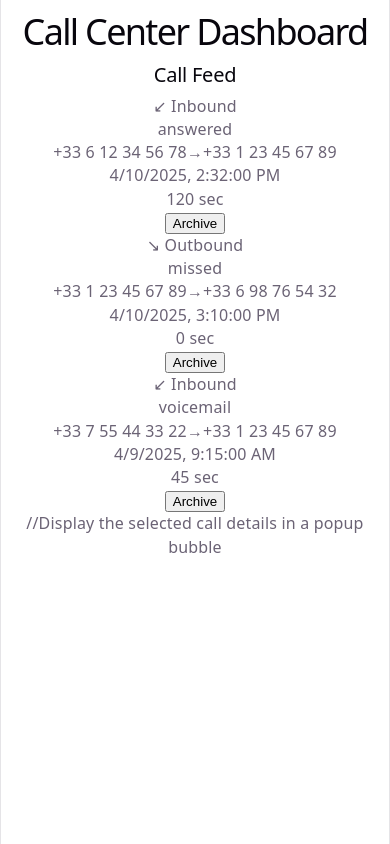
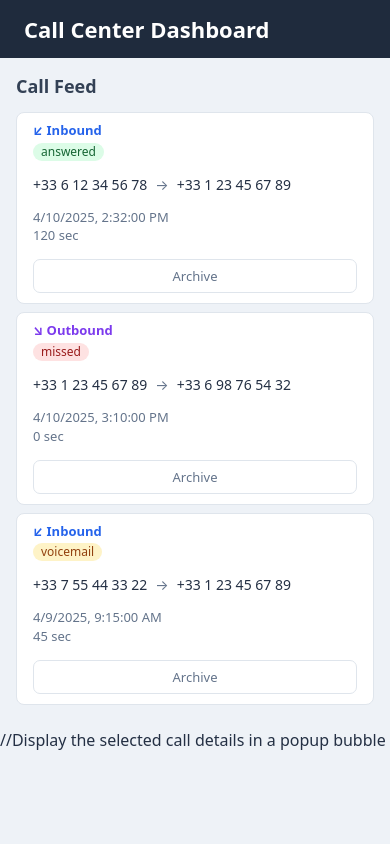
Before and after one commit to DimGianno/Call-Center-Frontend, a React (Vite) app in the folder call-center/: page / in a window 390 px wide. Built offline with nearby package versions, Linux system fonts and the light colour scheme.

Commit message:
Refactor popup bubble styling and update selected call info display in App component

```diff
--- a/call-center/src/App.jsx
+++ b/call-center/src/App.jsx
@@ -64,8 +64,13 @@ function App() {
       //Display the selected call details in a popup bubble
       {selectedCall && (
         <div className="popup-bubble">
-          <button onClick={() => setSelectedCallId(null)}>Close</button>
-          <p>Selected Call Info:</p>
+          <button
+            className="close-button"
+            onClick={() => setSelectedCallId(null)}
+          >
+            Close
+          </button>
+          <h2>Selected Call Info:</h2>
           <p>Direction: {selectedCall.direction}</p>
           <p>From: {selectedCall.from}</p>
           <p>To: {selectedCall.to}</p>
--- a/call-center/src/index.css
+++ b/call-center/src/index.css
@@ -1,122 +1,352 @@
 :root {
-  --text: #6b6375;
-  --text-h: #08060d;
-  --bg: #fff;
-  --border: #e5e4e7;
-  --code-bg: #f4f3ec;
-  --accent: #aa3bff;
-  --accent-bg: rgba(170, 59, 255, 0.1);
-  --accent-border: rgba(170, 59, 255, 0.5);
-  --social-bg: rgba(244, 243, 236, 0.5);
-  --shadow:
-    rgba(0, 0, 0, 0.1) 0 10px 15px -3px, rgba(0, 0, 0, 0.05) 0 4px 6px -2px;
+  /* Fonts */
+  --font-sans: system-ui, -apple-system, BlinkMacSystemFont, "Segoe UI", Roboto, Arial, sans-serif;
 
-  --sans: system-ui, 'Segoe UI', Roboto, sans-serif;
-  --heading: system-ui, 'Segoe UI', Roboto, sans-serif;
-  --mono: ui-monospace, Consolas, monospace;
+  /* Page colors */
+  --color-page-bg: #eef2f7;
+  --color-surface: #ffffff;
+  --color-header-bg: #1f2b3d;
 
-  font: 18px/145% var(--sans);
-  letter-spacing: 0.18px;
-  color-scheme: light dark;
-  color: var(--text);
-  background: var(--bg);
-  font-synthesis: none;
-  text-rendering: optimizeLegibility;
-  -webkit-font-smoothing: antialiased;
-  -moz-osx-font-smoothing: grayscale;
+  /* Text colors */
+  --color-text-main: #243044;
+  --color-text-muted: #64748b;
+  --color-text-heading: #334155;
+  --color-text-inverse: #ffffff;
 
-  @media (max-width: 1024px) {
-    font-size: 16px;
+  /* Borders and shadows */
+  --color-border: #dfe5ec;
+  --color-border-hover: #cbd5e1;
+  --shadow-card: 0 4px 12px rgba(15, 23, 42, 0.06);
+  --shadow-popup: 0 16px 40px rgba(15, 23, 42, 0.2);
+
+  /* Status colors */
+  --color-inbound: #2563eb;
+  --color-outbound: #7c3aed;
+
+  --color-answered-bg: #dcfce7;
+  --color-answered-text: #166534;
+
+  --color-missed-bg: #fee2e2;
+  --color-missed-text: #991b1b;
+
+  --color-voicemail-bg: #fef3c7;
+  --color-voicemail-text: #92400e;
+
+  /* Buttons */
+  --color-button-bg: #ffffff;
+  --color-button-bg-hover: #f8fafc;
+  --color-button-text: #64748b;
+  --color-button-text-hover: #334155;
+
+  /* Layout */
+  --header-height: 58px;
+  --feed-width: 752px;
+  --radius-card: 8px;
+  --radius-popup: 14px;
+}
+
+/* Future automatic dark mode support */
+@media (prefers-color-scheme: dark) {
+  :root {
+    --color-page-bg: #111827;
+    --color-surface: #1f2937;
+    --color-header-bg: #0f172a;
+
+    --color-text-main: #e5e7eb;
+    --color-text-muted: #9ca3af;
+    --color-text-heading: #f3f4f6;
+    --color-text-inverse: #ffffff;
+
+    --color-border: #374151;
+    --color-border-hover: #4b5563;
+
+    --shadow-card: 0 4px 12px rgba(0, 0, 0, 0.25);
+    --shadow-popup: 0 16px 40px rgba(0, 0, 0, 0.45);
+
+    --color-button-bg: #1f2937;
+    --color-button-bg-hover: #374151;
+    --color-button-text: #d1d5db;
+    --color-button-text-hover: #ffffff;
   }
 }
 
-@media (prefers-color-scheme: dark) {
-  :root {
-    --text: #9ca3af;
-    --text-h: #f3f4f6;
-    --bg: #16171d;
-    --border: #2e303a;
-    --code-bg: #1f2028;
-    --accent: #c084fc;
-    --accent-bg: rgba(192, 132, 252, 0.15);
-    --accent-border: rgba(192, 132, 252, 0.5);
-    --social-bg: rgba(47, 48, 58, 0.5);
-    --shadow:
-      rgba(0, 0, 0, 0.4) 0 10px 15px -3px, rgba(0, 0, 0, 0.25) 0 4px 6px -2px;
-  }
+/* =========================
+   Global reset
+   ========================= */
 
-  #social .button-icon {
-    filter: invert(1) brightness(2);
-  }
+* {
+  box-sizing: border-box;
 }
 
-#root {
-  width: 1126px;
-  max-width: 100%;
-  margin: 0 auto;
-  text-align: center;
-  border-inline: 1px solid var(--border);
-  min-height: 100svh;
-  display: flex;
-  flex-direction: column;
-  box-sizing: border-box;
+html {
+  font-family: var(--font-sans);
+  background: var(--color-page-bg);
+  color: var(--color-text-main);
 }
 
 body {
   margin: 0;
+  background: var(--color-page-bg);
+  color: var(--color-text-main);
 }
 
-h1,
-h2 {
-  font-family: var(--heading);
-  font-weight: 500;
-  color: var(--text-h);
+button {
+  font-family: inherit;
 }
 
-h1 {
-  font-size: 56px;
-  letter-spacing: -1.68px;
-  margin: 32px 0;
-  @media (max-width: 1024px) {
-    font-size: 36px;
-    margin: 20px 0;
-  }
-}
-h2 {
-  font-size: 24px;
-  line-height: 118%;
-  letter-spacing: -0.24px;
-  margin: 0 0 8px;
-  @media (max-width: 1024px) {
-    font-size: 20px;
-  }
-}
-p {
-  margin: 0;
+#root {
+  min-height: 100vh;
 }
 
-code,
-.counter {
-  font-family: var(--mono);
-  display: inline-flex;
-  border-radius: 4px;
-  color: var(--text-h);
+/* =========================
+   App layout
+   ========================= */
+
+.app {
+  min-height: 100vh;
+  background: var(--color-page-bg);
 }
 
-code {
-  font-size: 15px;
-  line-height: 135%;
-  padding: 4px 8px;
-  background: var(--code-bg);
+.app-header {
+  height: var(--header-height);
+  display: flex;
+  align-items: center;
+  padding: 0 24px;
+  background: var(--color-header-bg);
+  color: var(--color-text-inverse);
 }
+
+.app-header h1 {
+  margin: 0;
+  font-size: 22px;
+  font-weight: 700;
+  color: var(--color-text-inverse);
+}
+
+.dashboard {
+  padding: 24px;
+}
+
+.call-feed {
+  max-width: var(--feed-width);
+  margin: 0 auto;
+}
+
+.call-feed h2 {
+  margin: 0 0 14px;
+  font-size: 18px;
+  font-weight: 700;
+  color: var(--color-text-heading);
+}
+
+/* =========================
+   Call card
+   ========================= */
+
+.call-card {
+  display: grid;
+  grid-template-columns: 105px 1fr 135px 70px;
+  align-items: center;
+  gap: 14px;
+
+  min-height: 64px;
+  padding: 10px 16px;
+  margin-bottom: 8px;
+
+  background: var(--color-surface);
+  border: 1px solid var(--color-border);
+  border-radius: var(--radius-card);
+
+  cursor: pointer;
+  transition:
+    border-color 0.15s ease,
+    box-shadow 0.15s ease,
+    transform 0.15s ease;
+}
+
+.call-card:hover {
+  border-color: var(--color-border-hover);
+  box-shadow: var(--shadow-card);
+  transform: translateY(-1px);
+}
+
+.call-meta {
+  display: flex;
+  flex-direction: column;
+  align-items: flex-start;
+  gap: 4px;
+}
+
+.direction {
+  font-size: 13px;
+  font-weight: 700;
+  line-height: 1.2;
+}
+
+.direction.inbound {
+  color: var(--color-inbound);
+}
+
+.direction.outbound {
+  color: var(--color-outbound);
+}
+
+.call-type {
+  display: inline-block;
+  padding: 3px 8px;
+  border-radius: 999px;
+  font-size: 12px;
+  line-height: 1;
+}
+
+.call-type.answered {
+  background: var(--color-answered-bg);
+  color: var(--color-answered-text);
+}
+
+.call-type.missed {
+  background: var(--color-missed-bg);
+  color: var(--color-missed-text);
+}
+
+.call-type.voicemail {
+  background: var(--color-voicemail-bg);
+  color: var(--color-voicemail-text);
+}
+
+.call-route {
+  display: flex;
+  align-items: center;
+  gap: 8px;
+
+  min-width: 0;
+  font-size: 14px;
+  color: var(--color-text-main);
+  white-space: nowrap;
+  overflow: hidden;
+}
+
+.call-route span {
+  overflow: hidden;
+  text-overflow: ellipsis;
+}
+
+.call-route .arrow {
+  color: var(--color-text-muted);
+  flex-shrink: 0;
+}
+
+.call-time {
+  text-align: right;
+  font-size: 13px;
+  color: var(--color-text-muted);
+  line-height: 1.45;
+}
+
+/* =========================
+   Buttons
+   ========================= */
+
+.archive-button {
+  padding: 7px 12px;
+  border: 1px solid var(--color-border);
+  border-radius: 7px;
+  background: var(--color-button-bg);
+  color: var(--color-button-text);
+  cursor: pointer;
+  font-size: 13px;
+}
+
+.archive-button:hover {
+  background: var(--color-button-bg-hover);
+  border-color: var(--color-border-hover);
+  color: var(--color-button-text-hover);
+}
+
+.close-button {
+  border: 1px solid var(--color-border);
+  border-radius: 7px;
+  padding: 6px 10px;
+  background: var(--color-button-bg);
+  color: var(--color-button-text);
+  cursor: pointer;
+  font-size: 13px;
+}
+
+.close-button:hover {
+  background: var(--color-button-bg-hover);
+  color: var(--color-button-text-hover);
+}
+
+/* =========================
+   Popup bubble
+   ========================= */
 
 .popup-bubble {
   position: fixed;
   right: 24px;
   bottom: 24px;
-  padding: 16px 20px;
-  border-radius: 16px;
-  background: white;
-  box-shadow: 0 8px 24px rgba(0, 0, 0, 0.16);
-  border: 1px solid #ddd;
+  z-index: 100;
+
+  width: 340px;
+  max-width: calc(100vw - 48px);
+
+  padding: 20px;
+  background: var(--color-surface);
+  border: 1px solid var(--color-border);
+  border-radius: var(--radius-popup);
+  box-shadow: var(--shadow-popup);
+
+  color: var(--color-text-main);
 }
+
+.popup-bubble p {
+  margin: 6px 0;
+  font-size: 14px;
+}
+
+.popup-bubble h3 {
+  margin: 16px 0 8px;
+  font-size: 16px;
+  color: var(--color-text-heading);
+}
+
+.popup-bubble ul {
+  margin: 0;
+  padding-left: 20px;
+}
+
+.popup-bubble li {
+  font-size: 14px;
+}
+
+/* =========================
+   Responsive layout
+   ========================= */
+
+@media (max-width: 700px) {
+  .dashboard {
+    padding: 16px;
+  }
+
+  .call-card {
+    grid-template-columns: 1fr;
+    align-items: flex-start;
+  }
+
+  .call-time {
+    text-align: left;
+  }
+
+  .archive-button {
+    width: 100%;
+  }
+
+  .popup-bubble {
+    left: 16px;
+    right: 16px;
+    bottom: 16px;
+    width: auto;
+    max-width: none;
+  }
+}
```
